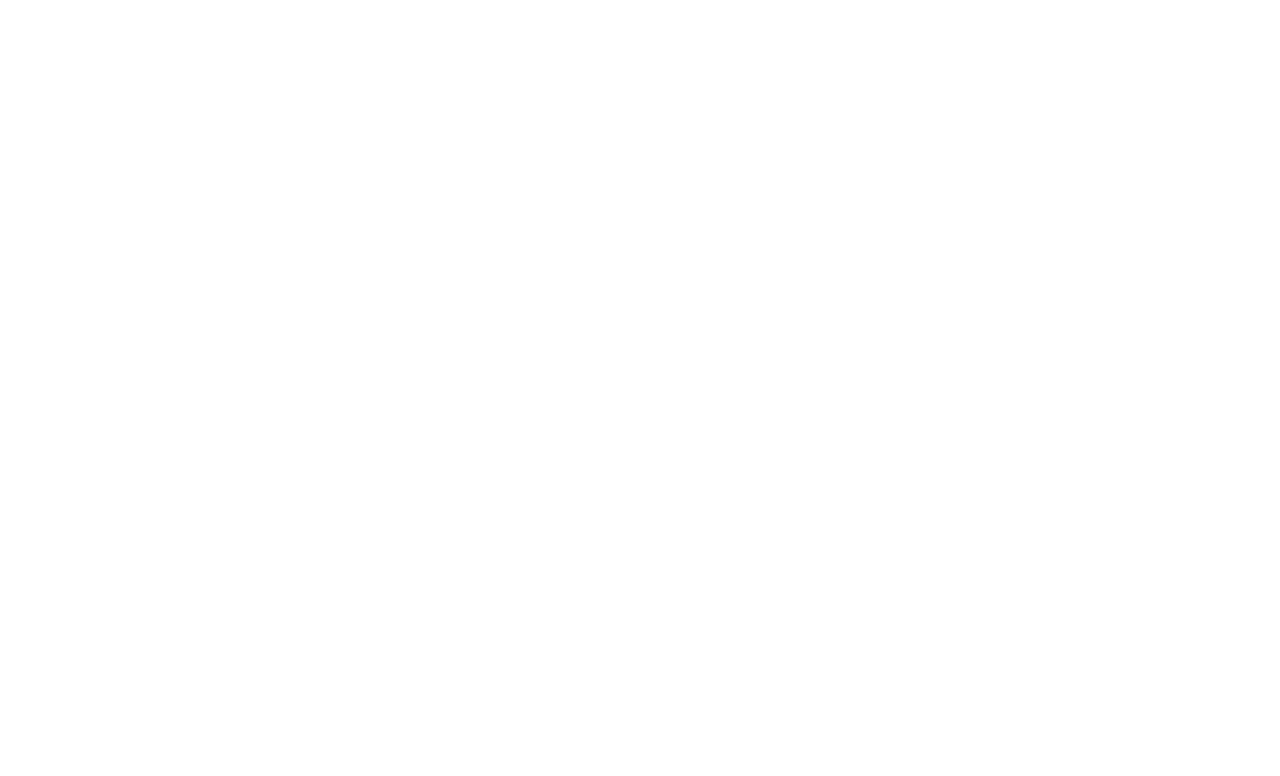
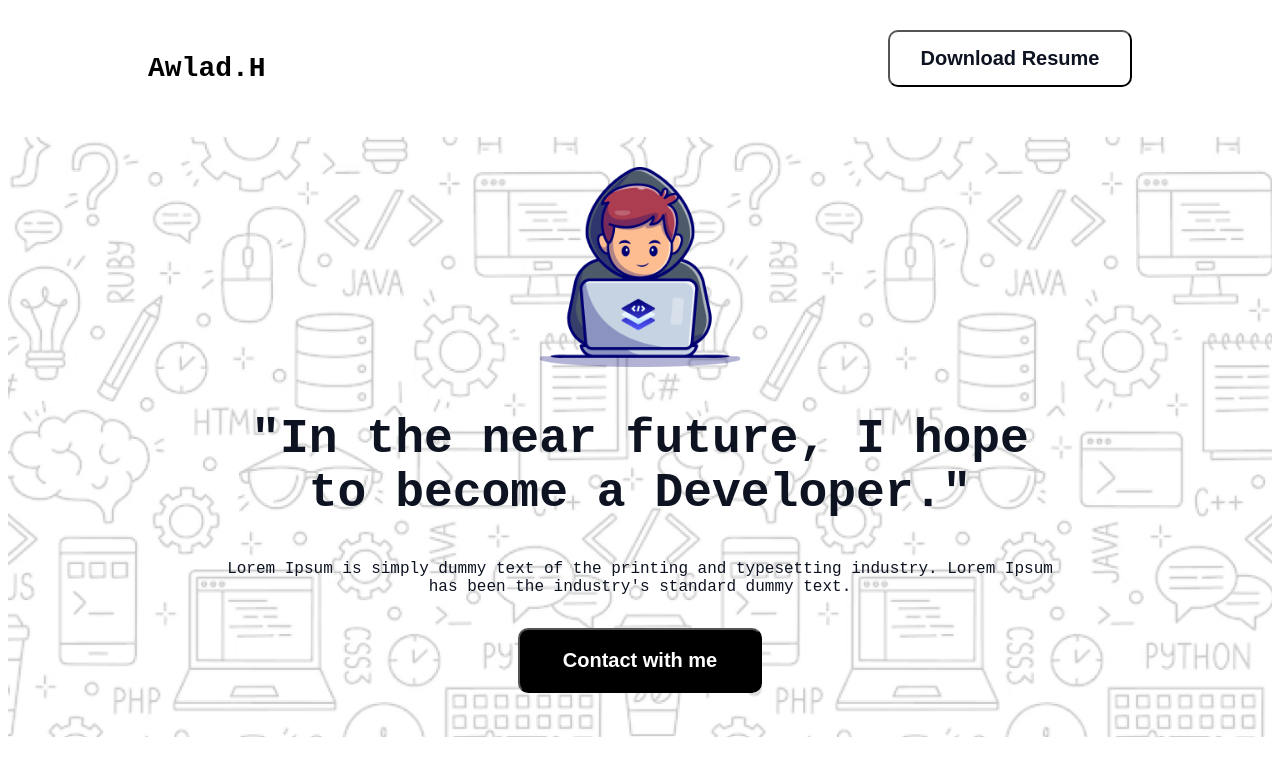
Before and after one commit to ryousufrahman/to-become-a-dev, a plain HTML site: page index.html in a window 1280 px wide. Drawn offline with Linux system fonts and the light colour scheme; a web font is replaced by a local one.

Commit message:
added hero section

```diff
--- a/index.html
+++ b/index.html
@@ -4,9 +4,40 @@
     <meta charset="UTF-8">
     <meta name="viewport" content="width=device-width, initial-scale=1.0">
     <title>dev</title>
+<link rel="preconnect" href="https://fonts.googleapis.com">
+<link rel="preconnect" href="https://fonts.gstatic.com" crossorigin>
+<link href="https://fonts.googleapis.com/css2?family=Azeret+Mono:ital,wght@0,100..900;1,100..900&family=Fira+Sans:ital,wght@0,100;0,200;0,300;0,400;0,500;0,600;0,700;0,800;0,900;1,100;1,200;1,300;1,400;1,500;1,600;1,700;1,800;1,900&family=Quicksand:wght@300..700&family=Raleway:ital,wght@0,100..900;1,100..900&family=Work+Sans:ital,wght@0,100..900;1,100..900&display=swap" rel="stylesheet">
+
+
     <link rel="stylesheet" href="styles/style.css">
 </head>
-<body>
+<body class="azeret-mono">
+ <header>
+    <div class="nav-bar">
+    <h2 class="nav-head">Awlad.H</h2>
+    <button class="nav-btn">Download Resume</button>
+    </div>
+
+    <section class="hero">
+       <div class="hero-content">
+        <div class="hero-image">
+            <img src="assets/Group.png" height="200px" alt="">
+        </div>
+        <div class="hero-text">
+        <h1 class="hero-head">"In the near future, I hope to become a Developer."</h1>
+        <p class="hero-p">Lorem Ipsum is simply dummy text of the printing and typesetting industry. Lorem Ipsum has been the industry's standard dummy text.</p>
+        </div>
+        <div class="hero-btn">
+            <button class="hero-button">Contact with me</button>
+        </div>
+
+
+       </div>
+
+
+    </section>
+ </header>
+
 
 </body>
 </html>
--- a/styles/style.css
+++ b/styles/style.css
@@ -0,0 +1,67 @@
+
+.azeret-mono {
+  font-family: "Azeret Mono", monospace;
+  font-optical-sizing: auto;
+ font-style: normal;
+}
+
+.nav-bar{
+    margin-left: 140px;
+    margin-right: 140px;
+    margin-bottom: 30px;
+    margin-top: 30px;
+   display: flex;
+   justify-content: space-between;
+}
+.nav-btn{
+    height: 57px;
+    width: 244px;
+    border-radius: 10px;
+    color: #0D1321;
+    font-weight: 700;
+    font-size: 20px;
+    background-color: white;
+}
+.nav-head{
+  font-weight: bolder;
+  font-size: 28px;
+}
+.hero{
+    width: 100%;
+    height: 600px;
+    background-image: url("../assets/Hero-bg.png");
+    background-size: cover;
+    margin-bottom: 60px;
+}
+.hero-content{
+   text-align: center;
+   padding-top: 30px;
+   margin-right: 200px;
+   margin-left: 200px;
+
+
+}
+.hero-image{
+    margin-bottom: 32px;
+
+}
+.hero-p{
+    margin-bottom: 32px;
+    font-size: 16px;
+    font-weight: normal;
+    color: #0D1321;
+}
+.hero-head{
+    font-size: 48px;
+    font-weight: bolder;
+    color: #0D1321;
+}
+.hero-button{
+    height: 65px;
+    width: 244px;
+    border-radius: 10px;
+    background-color: black;
+    color: white;
+    font-size: 20px;
+    font-weight: 700;
+}
```
Also changed, not shown: assets/Group 3.png (added), assets/Group 4.png (added), assets/Group.png (added), assets/Hero-bg.png (added), assets/Layer_1.png (added), assets/css.png (added), assets/facebook.png (added), assets/github.png (added), assets/handshake.jpg (added), assets/html.png (added), assets/js.png (added), assets/linkedin-icon 1.png (added), assets/mongodb.png (added), assets/nodejs.png (added), 1 more files.
